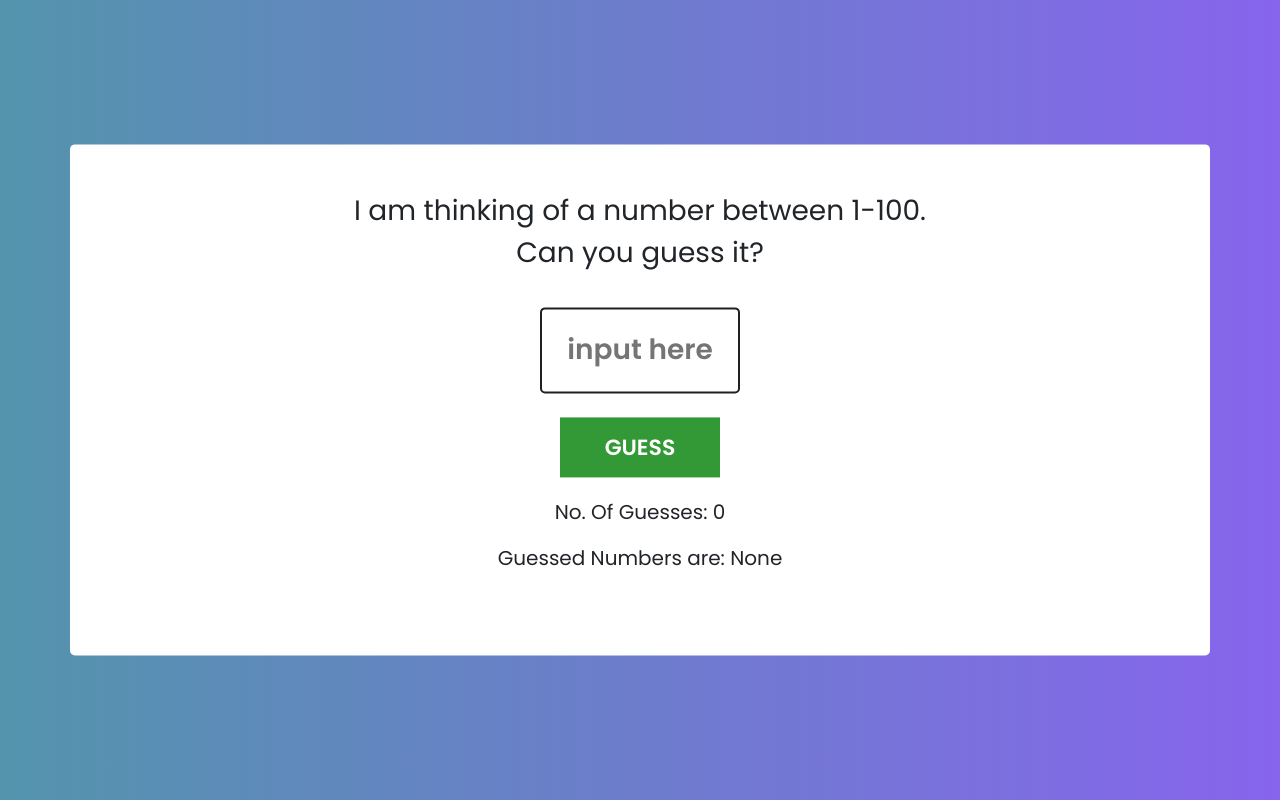
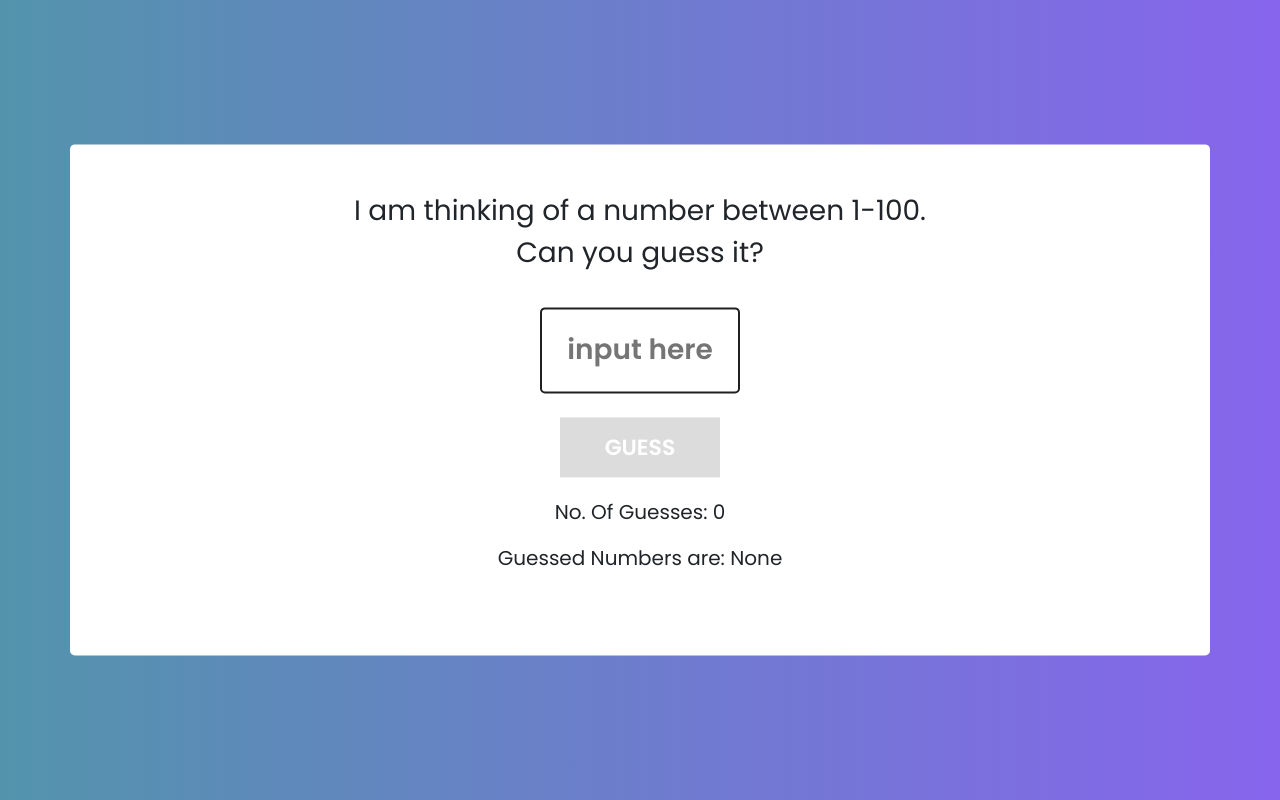
Before and after one commit to engrsayed90/Number-Guessing-Game, a plain HTML site: page index.html in a window 1280 px wide. Drawn offline with nearby package versions, Linux system fonts and the light colour scheme.

Commit message:
Update style.css

```diff
--- a/style.css
+++ b/style.css
@@ -47,7 +47,7 @@ button{
     height: 60px;
     padding: 10px 0;
     border-radius: 5px;
-    background-color: #339936;
+    background-color: #DCDCDC;
     color: #ffffff;
     border: none;
     font-size: 28px;
```
